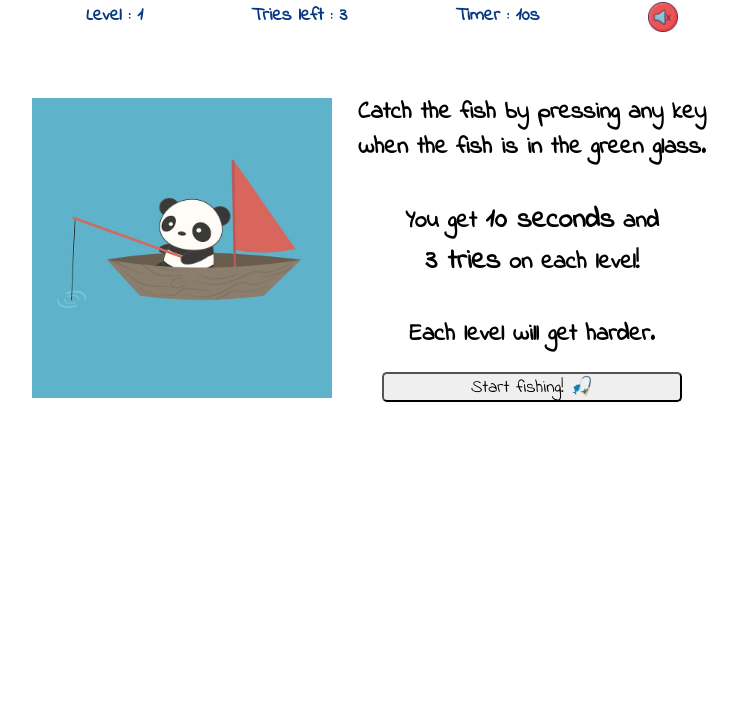
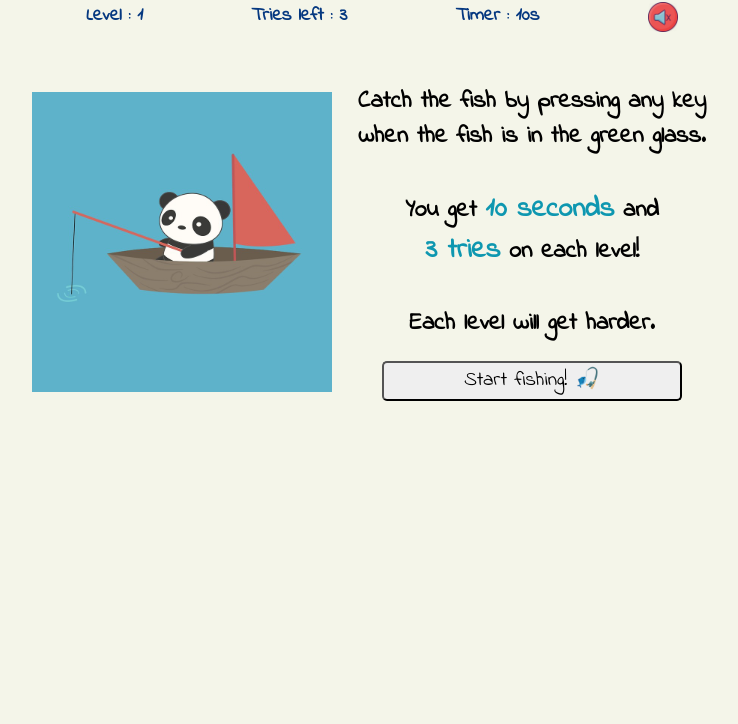
Before and after one commit to jasminesis/Panda-fishing, a plain HTML site: page index.html in a window 1280 px wide. Shown: the part 76-800 px from the top of the page, without its empty margins (258-996 px from the left). Drawn offline with Linux system fonts and the light colour scheme.

Commit message:
styled rows and buttons

```diff
--- a/style.css
+++ b/style.css
@@ -3,6 +3,7 @@ body {
 	text-align: center;
 	max-width: 700px;
 	margin: 0 auto;
+	background-color: #f4f5e9;
 
 }
 
@@ -30,6 +31,7 @@ h3 {
 	background: url("images/mute.png") center no-repeat;
 	background-size: contain;
 	width: 30px;
+	height: 30px;
 	border: none;
 	margin: 0;
 }
@@ -38,6 +40,7 @@ h3 {
 	background: url("images/playbutton.png") center no-repeat;
 	background-size: contain;
 	width: 30px;
+	height: 30px;
 	border: none;
 	margin: 0;
 }
@@ -66,9 +69,8 @@ img {
 .row {
 	display: flex;
 	justify-content: space-around;
-	margin-top: 2px;
 	color: #053880;
-	margin-bottom: 0;
+	height: 40px;
 }
 
 #startscreen {
@@ -95,10 +97,10 @@ img {
 button {
 	margin: 0 auto;
 	width: 300px;
-	height: 30px;
+	height: 40px;
 	border-radius: 5px;
 	font-family: 'Indie Flower', cursive;
-	font-size: 18px;
+	font-size: 20px;
 }
 
 #flex-column {
@@ -120,4 +122,5 @@ button:hover {
 
 .bold {
 	font-size: 28px;
+	color: #0e97b0;
 }
```
